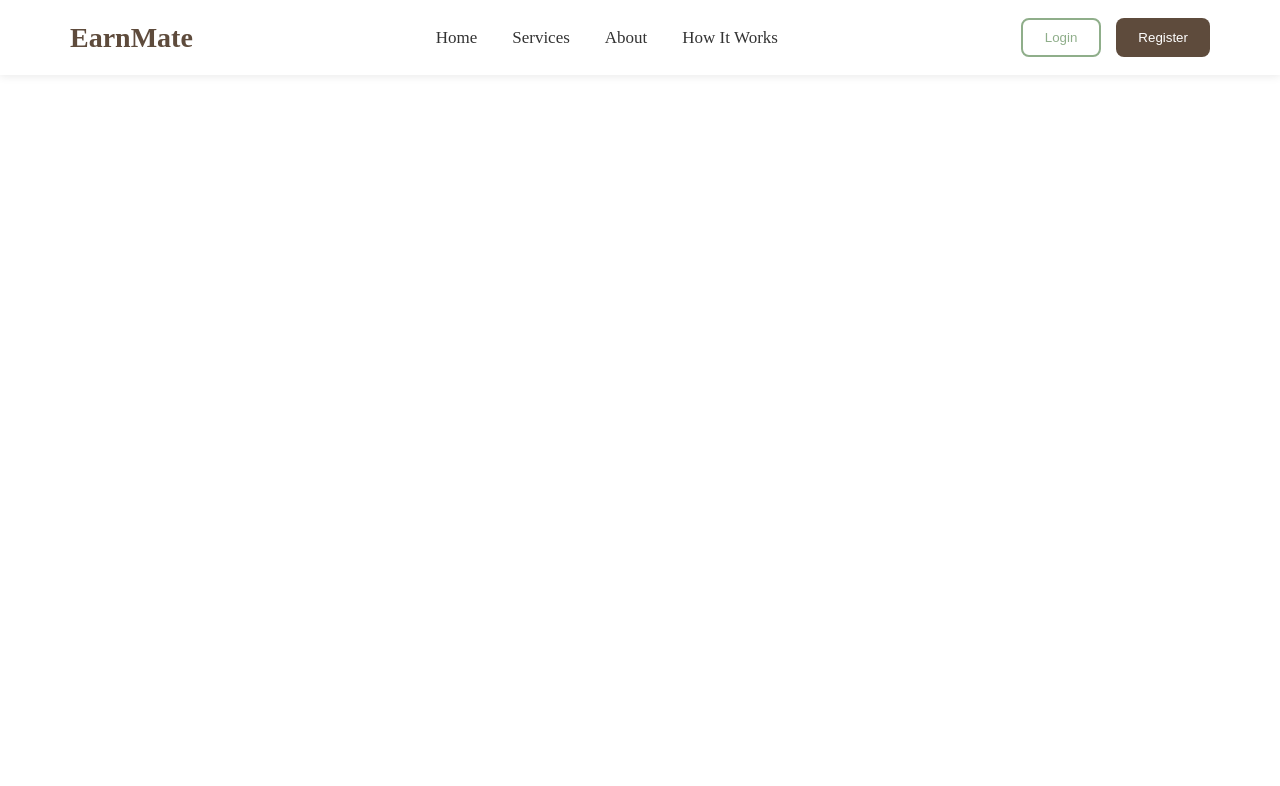
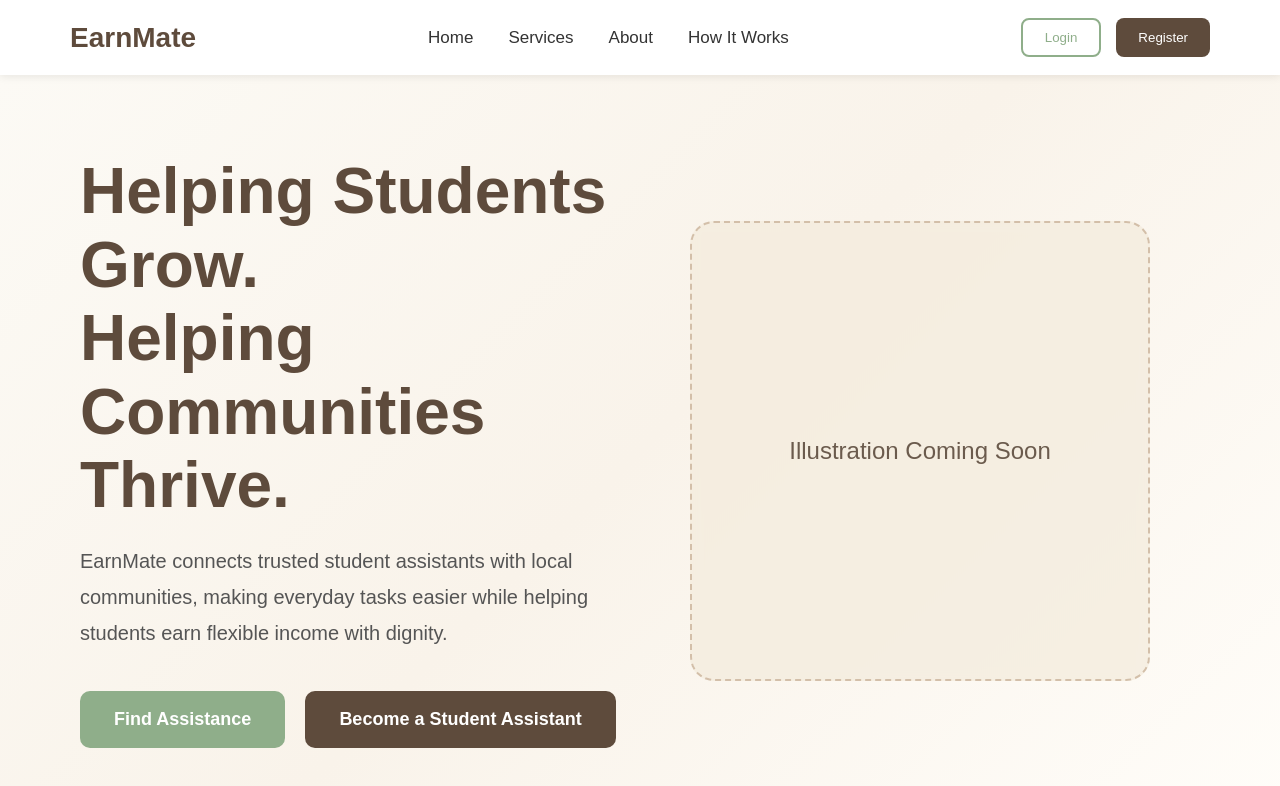
Before and after one commit to RagiSrinija27/earnmate-platform, a React (Vite) app in the folder frontend/: page / in a window 1280 px wide. Shown: the top 786 px of the page. Built offline with nearby package versions, Linux system fonts and the light colour scheme.

Commit message:
Improve Hero section design

```diff
--- a/frontend/src/App.jsx
+++ b/frontend/src/App.jsx
@@ -1,10 +1,13 @@
 import "./App.css";
+
 import Navbar from "./components/Navbar/Navbar";
+import Hero from "./components/Hero/Hero";
 
 function App() {
   return (
     <>
       <Navbar />
+      <Hero />
     </>
   );
 }
--- a/frontend/src/components/Hero/Hero.css
+++ b/frontend/src/components/Hero/Hero.css
@@ -0,0 +1,122 @@
+.hero {
+    display: flex;
+    justify-content: space-between;
+    align-items: center;
+
+    padding: 80px;
+
+    min-height: 85vh;
+
+    background: linear-gradient(
+        135deg,
+        #FCFAF5 0%,
+        #F9F3EA 50%,
+        #FFFDF9 100%
+    );
+}
+
+.hero-content {
+    flex: 1;
+}
+
+.hero-content h1 {
+    font-size: 64px;
+    color: #5E4B3C;
+    line-height: 1.15;
+    margin-bottom: 20px;
+}
+
+.hero-content p {
+    font-size: 20px;
+    color: #555;
+    line-height: 1.8;
+    margin-bottom: 40px;
+    max-width: 600px;
+}
+
+.hero-buttons {
+    display: flex;
+    gap: 20px;
+}
+
+.primary-btn {
+    background: #8FAE8A;
+    color: white;
+
+    border: none;
+
+    padding: 18px 34px;
+
+    border-radius: 10px;
+
+    font-size: 18px;
+    font-weight: 600;
+
+    cursor: pointer;
+
+    transition: 0.3s;
+}
+
+.primary-btn:hover {
+    transform: translateY(-3px);
+    box-shadow: 0 10px 20px rgba(143, 174, 138, 0.25);
+}
+
+.secondary-btn {
+    background: #5E4B3C;
+    color: white;
+
+    border: none;
+
+    padding: 18px 34px;
+
+    border-radius: 10px;
+
+    font-size: 18px;
+    font-weight: 600;
+
+    cursor: pointer;
+
+    transition: 0.3s;
+}
+
+.secondary-btn:hover {
+    transform: translateY(-3px);
+    box-shadow: 0 10px 20px rgba(94, 75, 60, 0.25);
+}
+
+.hero-image {
+    flex: 1;
+
+    display: flex;
+    justify-content: center;
+    align-items: center;
+}
+
+.image-placeholder {
+    width: 460px;
+    height: 460px;
+
+    border-radius: 24px;
+
+    background: rgba(243, 235, 221, 0.75);
+
+    backdrop-filter: blur(6px);
+
+    display: flex;
+    align-items: center;
+    justify-content: center;
+
+    color: #6B5B4D;
+
+    font-size: 24px;
+    font-weight: 500;
+
+    border: 2px dashed #D3BFA9;
+
+    transition: 0.3s;
+}
+
+.image-placeholder:hover {
+    transform: scale(1.02);
+}
--- a/frontend/src/components/Hero/Hero.jsx
+++ b/frontend/src/components/Hero/Hero.jsx
@@ -0,0 +1,47 @@
+import "./Hero.css";
+
+function Hero() {
+  return (
+    <section className="hero">
+
+      <div className="hero-content">
+
+        <h1>
+          Helping Students Grow.
+          <br />
+          Helping Communities Thrive.
+        </h1>
+
+        <p>
+          EarnMate connects trusted student assistants with local
+          communities, making everyday tasks easier while helping
+          students earn flexible income with dignity.
+        </p>
+
+        <div className="hero-buttons">
+
+          <button className="primary-btn">
+            Find Assistance
+          </button>
+
+          <button className="secondary-btn">
+            Become a Student Assistant
+          </button>
+
+        </div>
+
+      </div>
+
+      <div className="hero-image">
+
+        <div className="image-placeholder">
+          Illustration Coming Soon
+        </div>
+
+      </div>
+
+    </section>
+  );
+}
+
+export default Hero;
--- a/frontend/src/index.css
+++ b/frontend/src/index.css
@@ -1,3 +1,11 @@
-body {
-  margin: 0;
+*{
+    margin:0;
+    padding:0;
+    box-sizing:border-box;
 }
+
+body{
+    font-family:Arial, Helvetica, sans-serif;
+    background:#FCFAF5;
+    color:#333;
+}
```
